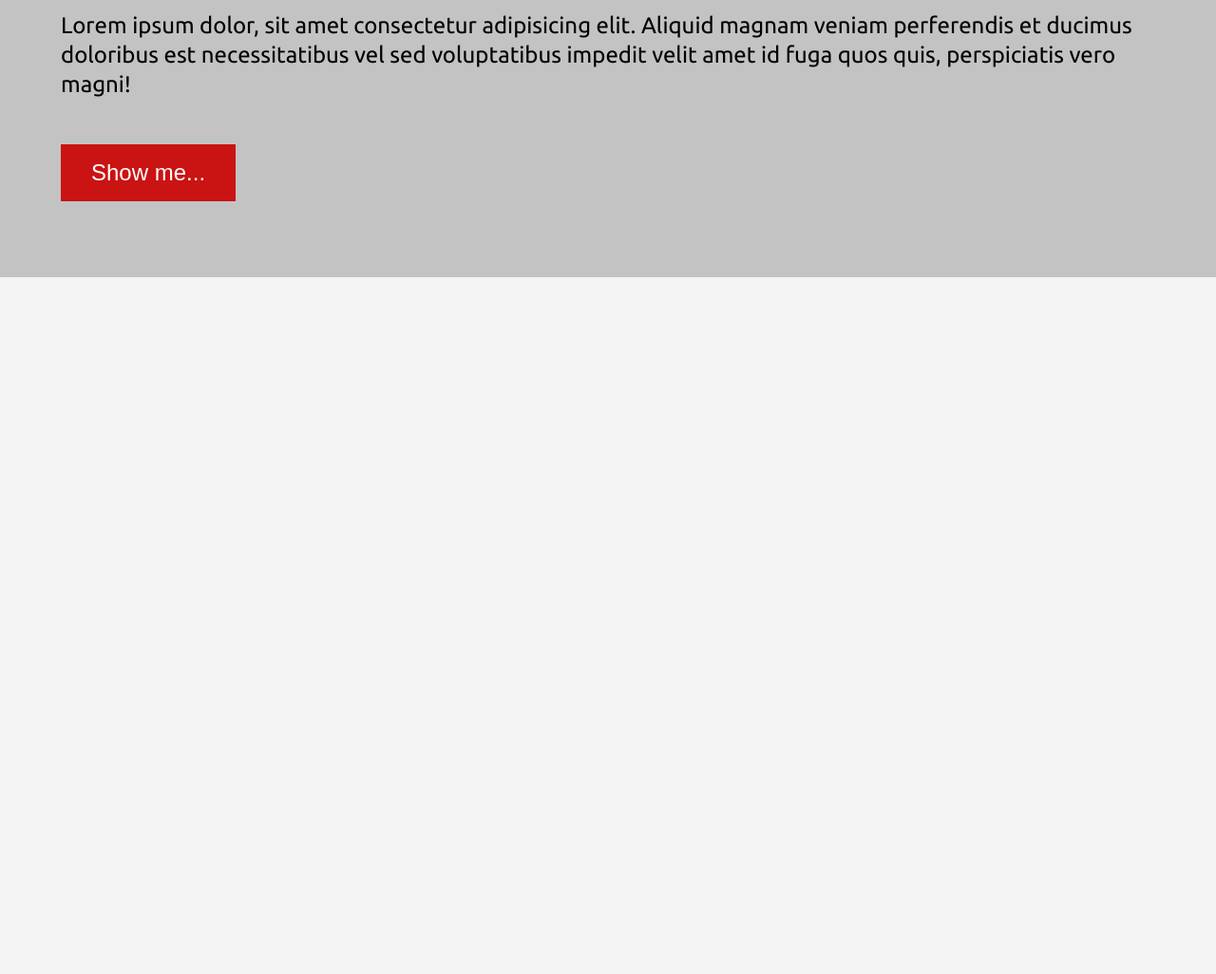
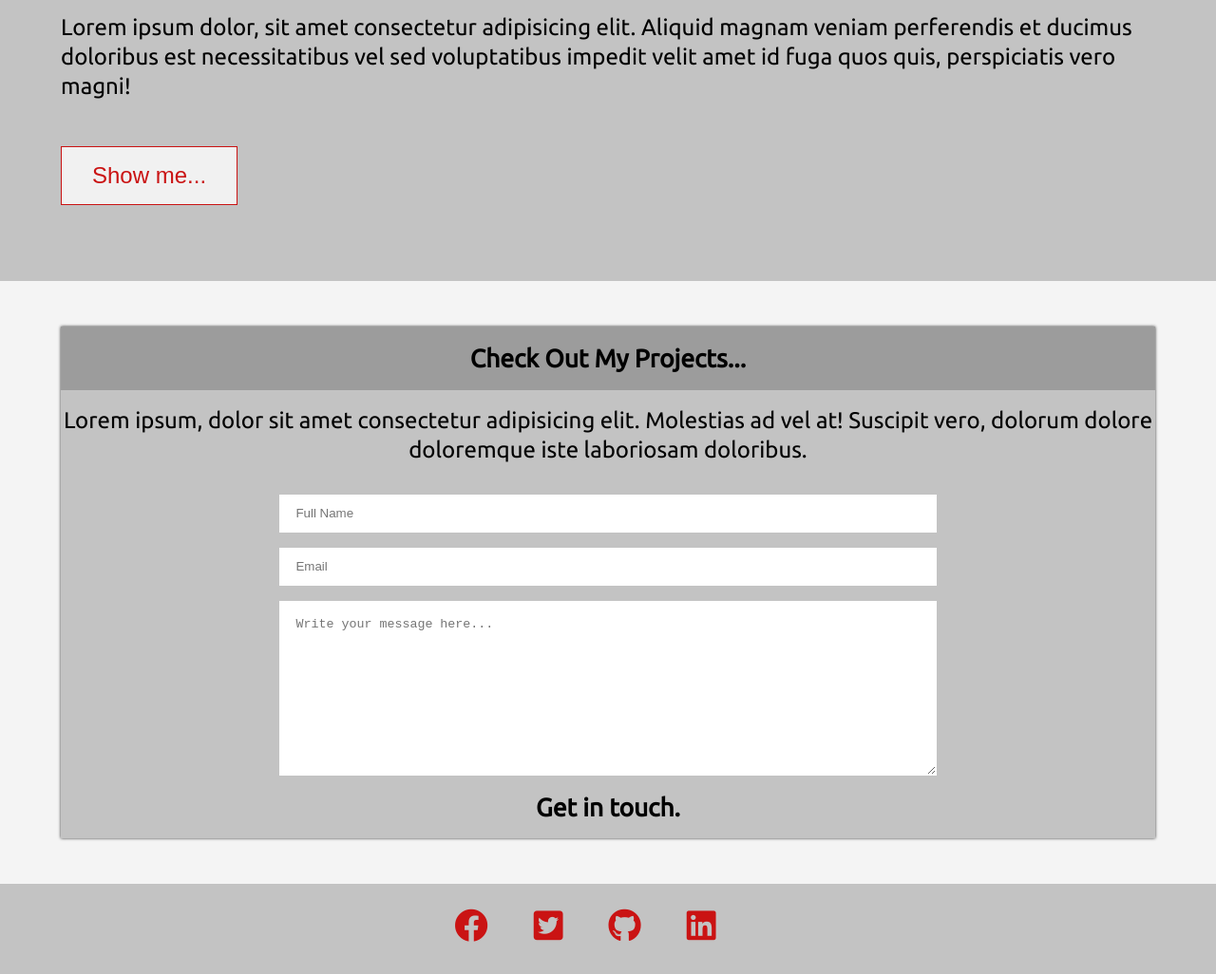
Before and after one commit to julie-ify/Responsive_Portfolio, a plain HTML site: page index.html in a window 1280 px wide. Shown: the part 1155-2181 px from the top of the page at 95% size. Before the commit the page ends 1447 px from the top, so only its background shows below. Drawn offline with Linux system fonts and the light colour scheme.

Commit message:
build contact form

```diff
--- a/index.html
+++ b/index.html
@@ -4,22 +4,29 @@
     <meta charset="UTF-8" />
     <meta http-equiv="X-UA-Compatible" content="IE=edge" />
     <meta name="viewport" content="width=device-width, initial-scale=1.0" />
+    <title>May Website</title>
+
+    <!-- Google Foot -->
     <link rel="preconnect" href="https://fonts.googleapis.com" />
     <link rel="preconnect" href="https://fonts.gstatic.com" crossorigin />
     <link
       href="https://fonts.googleapis.com/css2?family=Ubuntu&display=swap"
       rel="stylesheet"
     />
+
+    <!-- Font Awesome Icons -->
     <link
       rel="stylesheet"
       href="https://use.fontawesome.com/releases/v5.15.3/css/all.css"
       integrity="sha384-SZXxX4whJ79/gErwcOYf+zWLeJdY/qpuqC4cAa9rOGUstPomtqpuNWT9wdPEn2fk"
       crossorigin="anonymous"
     />
+
+    <!-- Css Style Sheet -->
     <link rel="stylesheet" href="styles.css" />
-    <title>May Website</title>
   </head>
   <body>
+    <!-- Header Section -->
     <header id="header">
       <nav class="navbar">
         <h1 class="brand"><span class="secondary-color">May</span> Website</h1>
@@ -37,11 +44,13 @@
             <a href="#work" class="nav-link">Work</a>
           </li>
           <li class="nav-items">
-            <a href="#contact" class="nav-link">Contact</a>
+            <a href="#footer" class="nav-link">Contact</a>
           </li>
         </ul>
       </nav>
     </header>
+
+    <!-- Side Menu Section -->
     <section id="sideMenu" class="side-menu">
       <div class="side-menu-div">
         <span
@@ -58,11 +67,13 @@
             <a href="#work"><h1>Work</h1></a>
           </li>
           <li class="side-nav-list">
-            <a href="#contact"><h1>Contact</h1></a>
+            <a href="#footer"><h1>Contact</h1></a>
           </li>
         </ul>
       </div>
     </section>
+
+    <!-- Showcase Section -->
     <section id="showcase">
       <div class="showcase-content">
         <h2 class="small-heading">
@@ -78,6 +89,8 @@
         </p>
       </div>
     </section>
+
+    <!-- About Section -->
     <section id="about">
       <div class="secondary-bg">
         <h1 class="big-heading container">Let Me Tell You About Me...</h1>
@@ -96,7 +109,7 @@
       </div>
     </section>
 
-    <!-- Modal Section -->
+    <!-- About Modal Section -->
     <section id="first-modal" class="modal">
       <div class="modal-1">
         <span id="close-btn" class="close-btn-btn">&times;</span>
@@ -124,6 +137,7 @@
       </div>
     </section>
 
+    <!-- Work Section -->
     <section id="work" class="my-work">
       <div class="secondary-bg">
         <h1 class="big-heading container">Check Out My Projects...</h1>
@@ -140,6 +154,7 @@
       </div>
     </section>
 
+    <!-- Work Modal Section -->
     <section id="second-modal" class="modal">
       <div class="modal-1">
         <span id="close-btn-Two" class="close-btn-btn">&times;</span>
@@ -215,6 +230,62 @@
       </div>
     </section>
 
+    <!-- Contact Form -->
+    <section id="contact" class="contact-me">
+        <h1 class="big-heading secondary-bg">Check Out My Projects...</h1>
+      <p class="lead">
+        Lorem ipsum, dolor sit amet consectetur adipisicing elit. Molestias ad
+        vel at! Suscipit vero, dolorum dolore doloremque iste laboriosam
+        doloribus.
+      </p>
+      <form id="form" class="form-one">
+        <input
+          type="text"
+          name="fullname"
+          id="fullname"
+          placeholder="Full Name"
+        />
+        <input type="email" name="email" id="email" placeholder="Email" />
+        <textarea
+          name="message"
+          id="message"
+          cols="30"
+          rows="10"
+          placeholder="Write your message here..."
+        ></textarea>
+      </form>
+      <h1 class="big-heading">Get in touch.</h1>
+    </section>
+
+    <!-- Footer -->
+    <footer id="footer" class="main-footer">
+      <ul class="footer-nav">
+        <li class="footer-list">
+          <a
+            href="https://web.facebook.com/julie.michaels.944"
+            class="footer-link"
+            ><i class="fab fa-facebook fa-2x"></i
+          ></a>
+        </li>
+        <li class="footer-list">
+          <a href="#" class="footer-link"
+            ><i class="fab fa-twitter-square fa-2x"></i
+          ></a>
+        </li>
+        <li class="footer-list">
+          <a href="#" class="footer-link"
+            ><i class="fab fa-github fa-2x"></i
+          ></a>
+        </li>
+        <li class="footer-list">
+          <a href="#" class="footer-link"
+            ><i class="fab fa-linkedin fa-2x"></i
+          ></a>
+        </li>
+      </ul>
+    </footer>
+
+    <!-- JS Script -->
     <script src="index.js"></script>
   </body>
 </html>
--- a/styles.css
+++ b/styles.css
@@ -115,15 +115,17 @@ img {
   padding: 1rem 2rem;
   margin-bottom: 4rem;
   margin-top: 1rem;
-  background-color: #ca1313;
   outline: none;
-  border: none;
-  color: #fff;
   font-size: 1.5rem;
+  transition: 0.5s;
+  background-color: #f1f1f1;
+  border: 1px solid #ca1313;
+  color: #ca1313;
 }
 
 .btn:hover {
-  background-color: #a10d0d;
+  background-color: #ca1313;
+  color: #f1f1f1;
 }
 
 /* Modal style */
@@ -162,7 +164,6 @@ img {
 
 .modal-bio-img {
   border-radius: 3%;
-  border: 3px solid #ca1313;
   margin-top: 1rem;
   margin-bottom: 2rem;
 }
@@ -196,7 +197,7 @@ img {
   background-color: rgba(0, 0, 0, 0.8);
   z-index: 6;
   overflow-x: hidden;
-  animation-name: sideMenu;
+  animation-name: side-menu;
   animation-delay: 1s;
 }
 
@@ -252,10 +253,79 @@ img {
   font-size: 1rem;
   margin-top: 1rem;
   text-align: center;
+  transition: 0.5s;
 }
 
 .project-link:hover {
   background-color: #a10d0d;
+}
+
+/* Contact */
+.contact-me {
+  background-color: rgba(0, 0, 0, 0.2);
+  box-shadow: 0 0 3px rgba(0, 0, 0, 0.8);
+  width: 90%;
+  margin: 3rem auto;
+  text-align: center;
+}
+
+.contact-me h1 {
+  padding: 1rem;
+}
+
+.form-one {
+  display: flex;
+  flex-direction: column;
+  gap: 1rem;
+  width: 60%;
+  margin: 0 auto;
+}
+
+.form-one input {
+  height: 40px;
+  padding: 1rem;
+  cursor: text;
+  border: 1px solid transparent;
+}
+
+.form-one textarea {
+  padding: 1rem;
+  cursor: text;
+  border: 1px solid transparent;
+}
+
+.form-one textarea:hover,
+.form-one textarea:focus,
+.form-one input:hover,
+.form-one input:focus {
+  outline: none;
+  border: 1px solid #ca1313;
+}
+
+/* Footer */
+.main-footer {
+  background-color: rgba(0, 0, 0, 0.2);
+}
+
+.footer-link {
+  color: #ca1313;
+  transition: 0.5s;
+}
+
+.footer-link:hover {
+  color: #a10d0d;
+}
+
+.footer-nav {
+  display: flex;
+  align-items: center;
+  justify-content: center;
+  padding-top: 2%;
+  padding-bottom: 2rem;
+}
+
+.footer-list {
+  margin-right: 3rem;
 }
 
 /* Animation */
@@ -269,7 +339,7 @@ img {
   }
 }
 
-@keyframes sideMenu {
+@keyframes side-menu {
   from {
     opacity: 0;
   }
```
